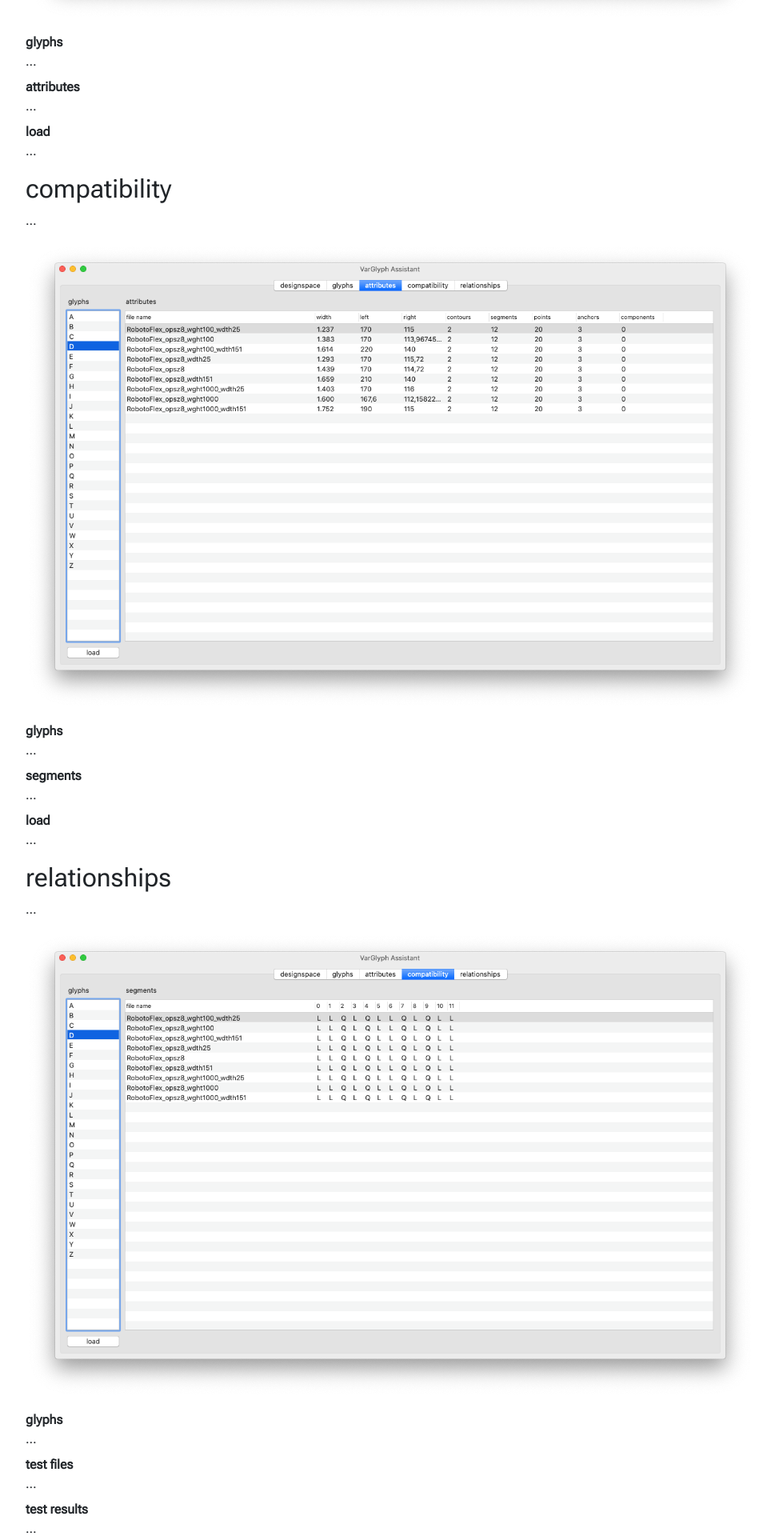
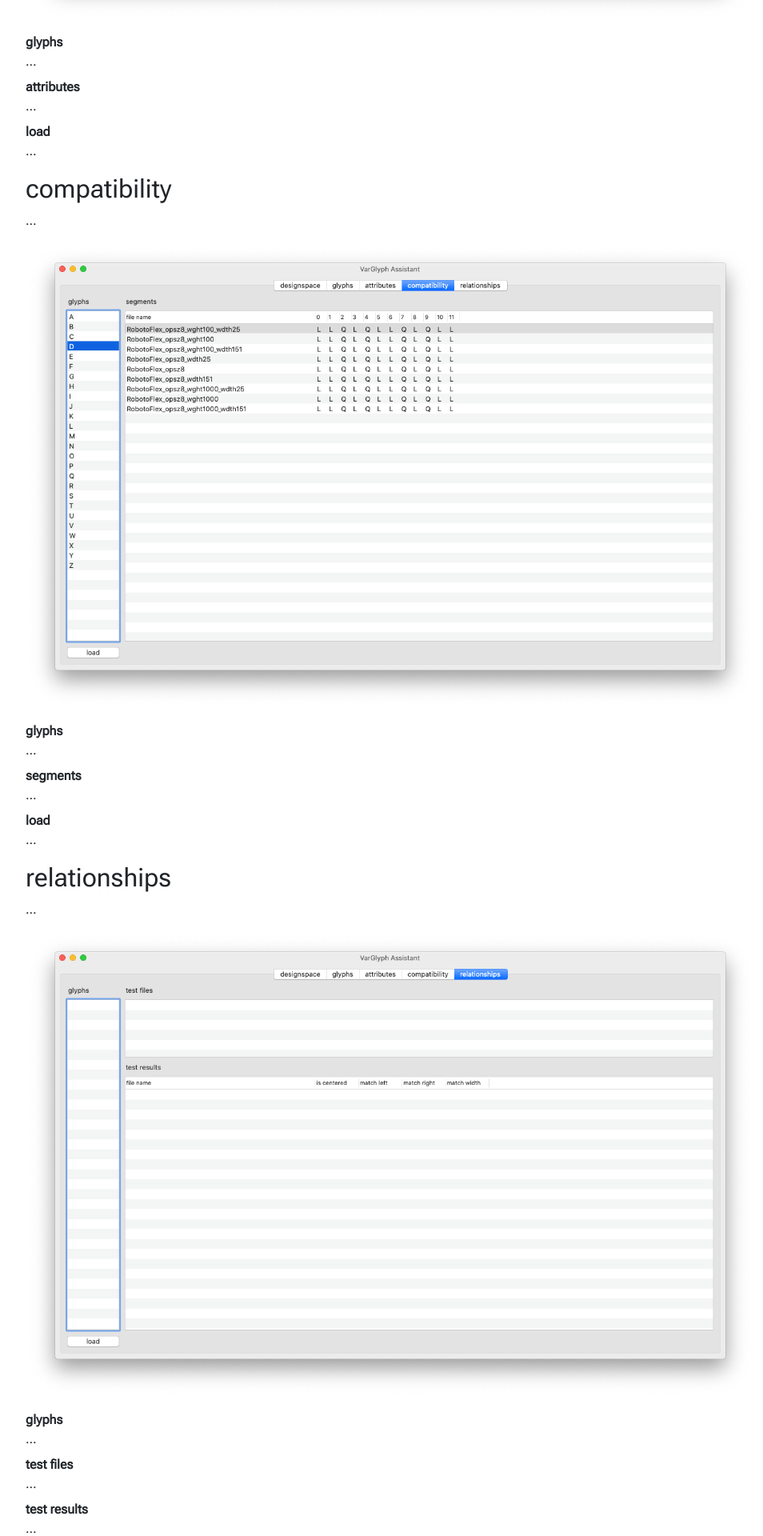
Before and after one commit to googlefonts/fb-variable-values, a Jekyll site: the page built from docs/varglyph-assistant.md, in a window 1280 px wide. Shown: the part 2527-4447 px from the top of the page at 80% size, without its empty margins (152-1106 px from the left). Built offline with Jekyll 4.4.1, drawn with Linux system fonts in a browser that asks for light colours; nearby versions of some CDN libraries.

Commit message:
fixing img names in varglyph-assistant.md

```diff
--- a/docs/varglyph-assistant.md
+++ b/docs/varglyph-assistant.md
@@ -65,7 +65,7 @@ compatibility
 
 ...
 
-![]({{ site.url }}/images/VarGlyphAssistant-3.png){: .img-fluid}
+![]({{ site.url }}/images/VarGlyphAssistant-4.png){: .img-fluid}
 
 glyphs
 : ...
@@ -82,7 +82,7 @@ relationships
 
 ...
 
-![]({{ site.url }}/images/VarGlyphAssistant-4.png){: .img-fluid}
+![]({{ site.url }}/images/VarGlyphAssistant-5.png){: .img-fluid}
 
 glyphs
 : ...
```
